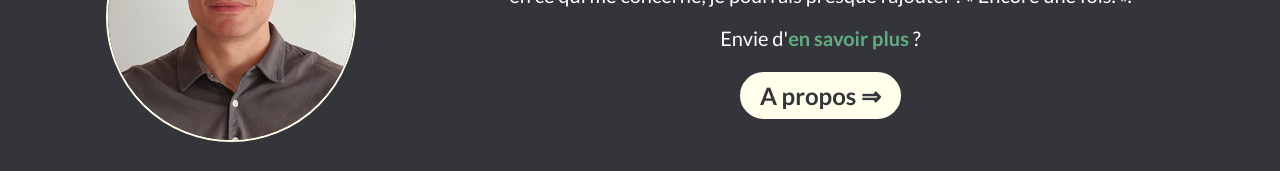
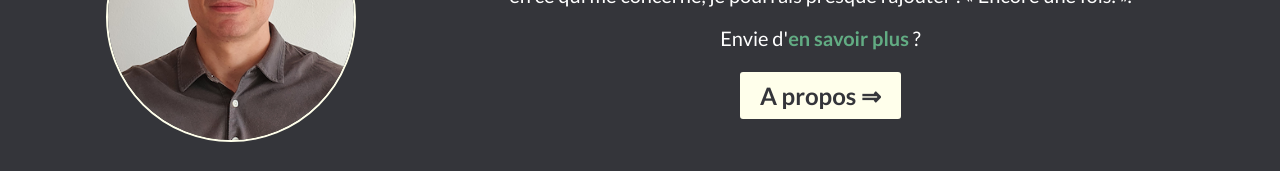
Before and after one commit to SylvainBruyat/portfolio, a React (Create React App) app: page / in a window 1280 px wide. Shown: the part 456-627 px from the top of the page. Built offline with nearby package versions, Linux system fonts and the light colour scheme.

Commit message:
Update of style for component ButtonLink

```diff
--- a/src/styles/components/_buttonLink.scss
+++ b/src/styles/components/_buttonLink.scss
@@ -37,7 +37,7 @@
   text-align: center;
   text-decoration: none;
   border: 2px solid vars.$color-primary;
-  border-radius: 40px;
+  border-radius: 5px;
   cursor: pointer;
   transition: transform 0.15s ease-out, background-color 0.2s linear;
 
```
